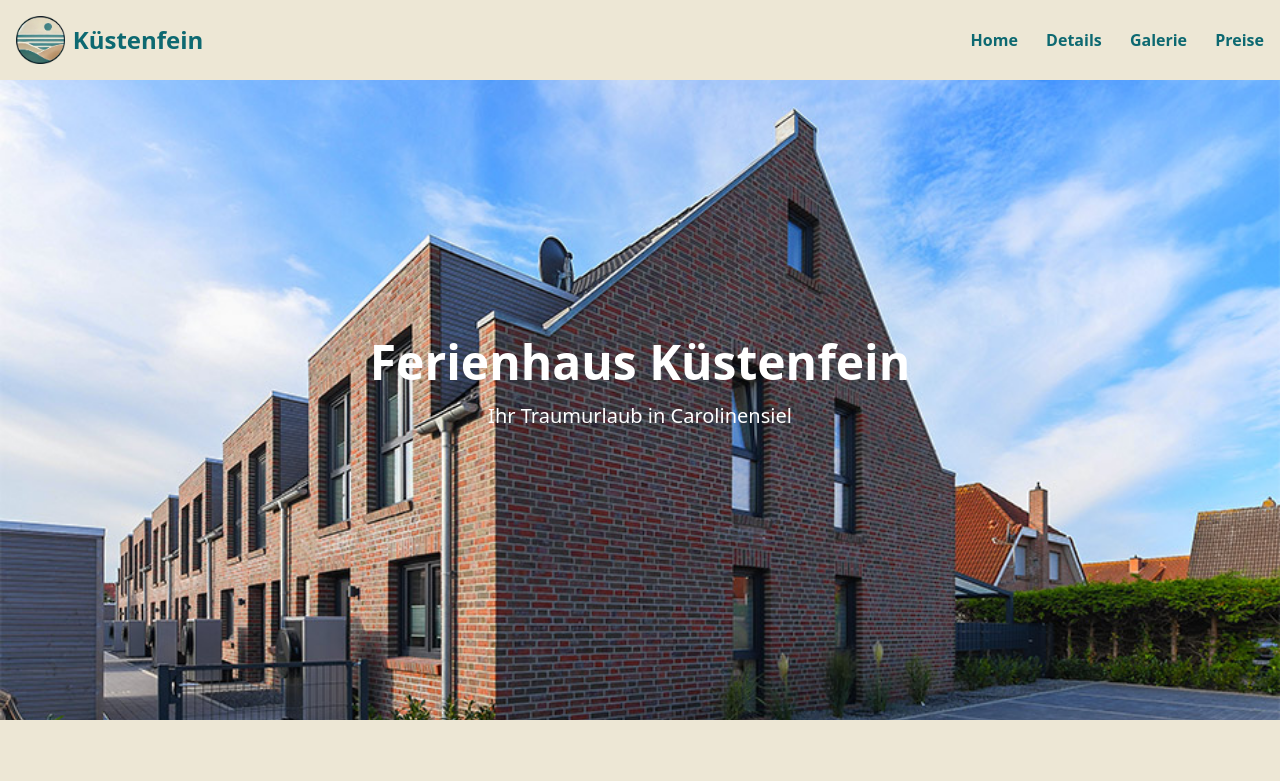
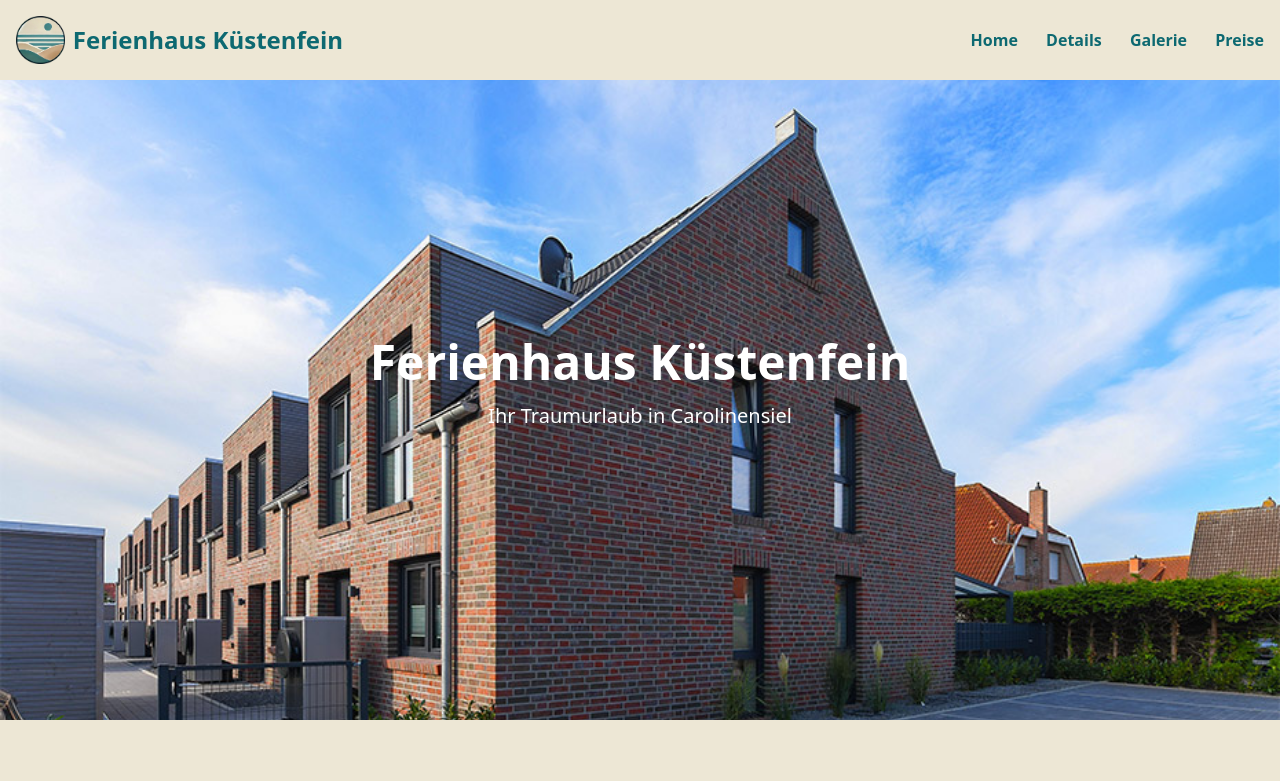
Before and after one commit to PhilippGeers/kuestenfein, a plain HTML site: page index.html in a window 1280 px wide. Shown: the top 781 px of the page. Drawn offline with nearby package versions, Linux system fonts and the light colour scheme.

Commit message:
neuer titel

```diff
--- a/index.html
+++ b/index.html
@@ -12,7 +12,7 @@
 <div class="container mx-auto px-4 py-4 flex justify-between items-center">
     <div class="flex items-center">
         <img src="images/logo.png" class="h-12 mr-2">
-        <span class="text-2xl section-title font-bold text-primary">Küstenfein</span>
+        <span class="text-2xl section-title font-bold text-primary">Ferienhaus Küstenfein</span>
 
     </div>
     <div class="space-x-6 ">
```
